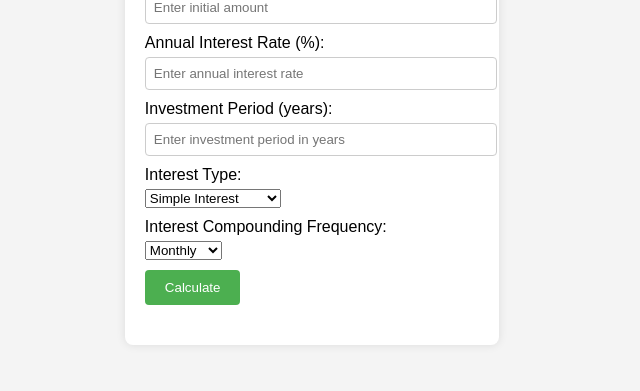
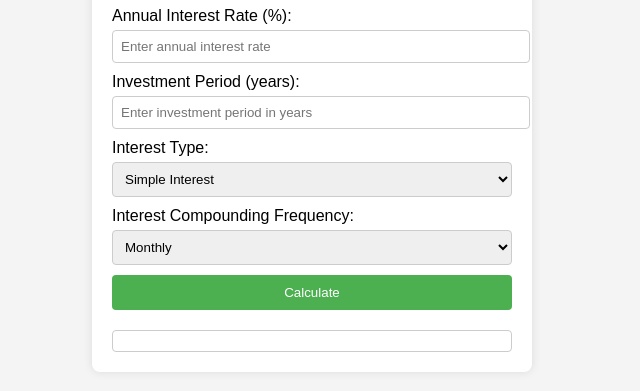
Before and after one commit to Nhlobo/calculator, a plain HTML site: page index.html in a window 1280 px wide. Shown: the part 293-684 px from the top of the page, without its empty margins (328-968 px from the left). Drawn offline with Linux system fonts and the light colour scheme.

Commit message:
Update styles.css

```diff
--- a/styles.css
+++ b/styles.css
@@ -14,6 +14,7 @@ body {
   padding: 20px;
   border-radius: 8px;
   box-shadow: 0px 0px 10px 0px rgba(0,0,0,0.1);
+  width: 400px;
 }
 
 .input-group {
@@ -25,7 +26,7 @@ label {
   margin-bottom: 5px;
 }
 
-input {
+input, select {
   width: 100%;
   padding: 8px;
   border: 1px solid #ccc;
@@ -33,7 +34,8 @@ input {
 }
 
 button {
-  padding: 10px 20px;
+  width: 100%;
+  padding: 10px;
   background-color: #4caf50;
   color: #fff;
   border: none;
@@ -47,4 +49,7 @@ button:hover {
 
 #result {
   margin-top: 20px;
+  padding: 10px;
+  border: 1px solid #ccc;
+  border-radius: 4px;
   }
```
